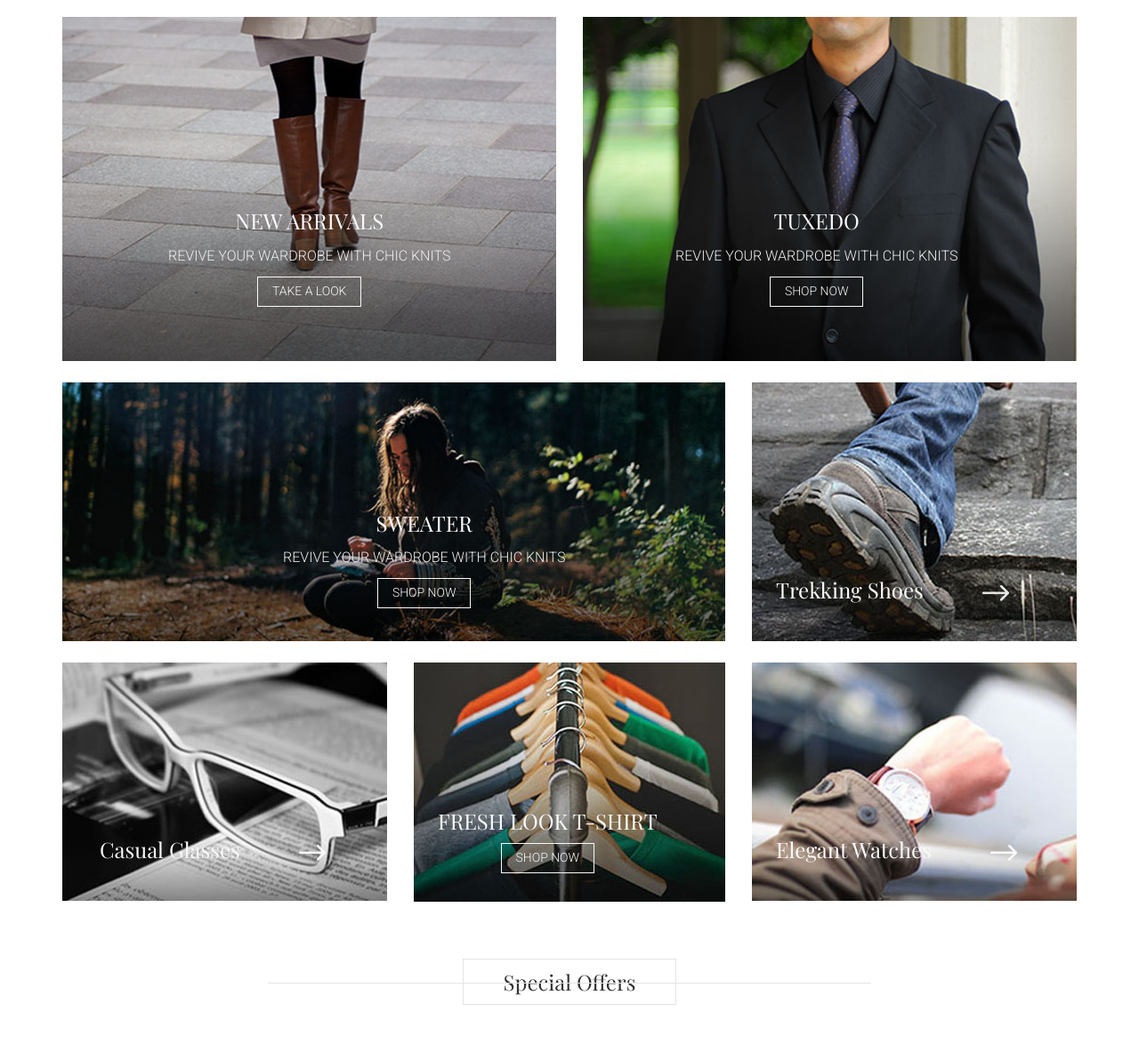
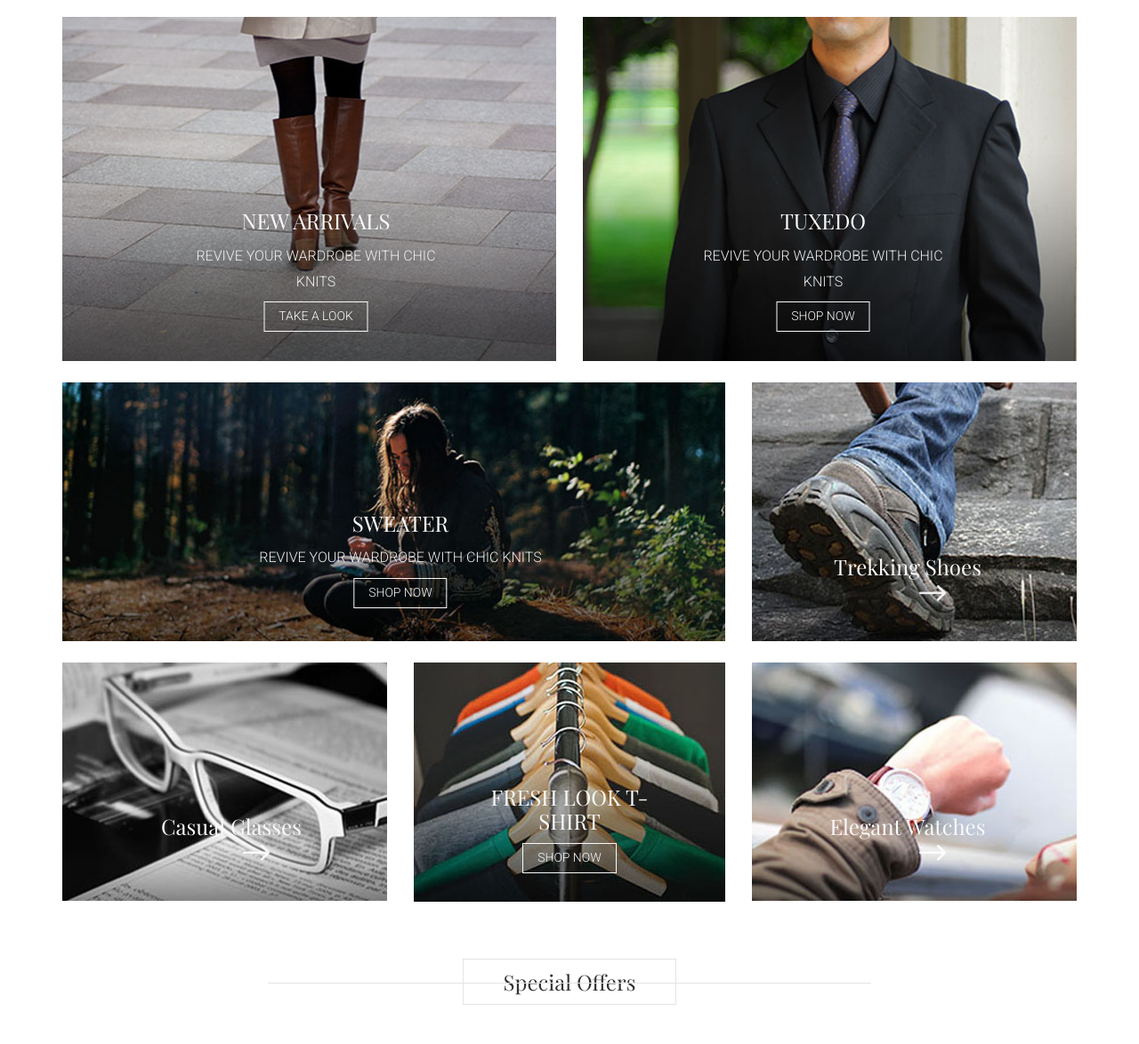
Before and after one commit to jkdevelopers/sittingknitting, a Django app: template frontend/templates/theme/index.html in a window 1280 px wide. Shown: the part 224-1398 px from the top of the page at 89% size. Run offline with Django 3.2, Linux system fonts and the light colour scheme; the template is opened without the code that fills it, so the values that code supplies are empty; some libraries are stand-ins or nearby versions.

Commit message:
Frontend prettify

```diff
--- a/frontend/static/css/style.css
+++ b/frontend/static/css/style.css
@@ -1022,6 +1022,11 @@ ul.megamenu.skyblue {
 }
 
 /* start content */
+[class^=col][class*=arriv] > div {
+    left: 50%;
+    transform: translate(-50%, 0);
+}
+
 .arriv-left {
     padding-left: 0;
     position: relative;
--- a/frontend/templates/header.html
+++ b/frontend/templates/header.html
@@ -26,7 +26,7 @@
                                 <div class="clearfix"></div>
                             </div>
                         {% else %}
-                            <a href="{% url 'admin:index' %}" class="btn btn-primary">АДМИНИСТРИРОВАНИЕ</a>
+                            <a href="{% url 'admin:index' %}" class="btn btn-primary btn-sm">DJANGO ADMIN</a>
                         {% endif %}
                         <div class="clearfix"></div>
                     </div>
```
